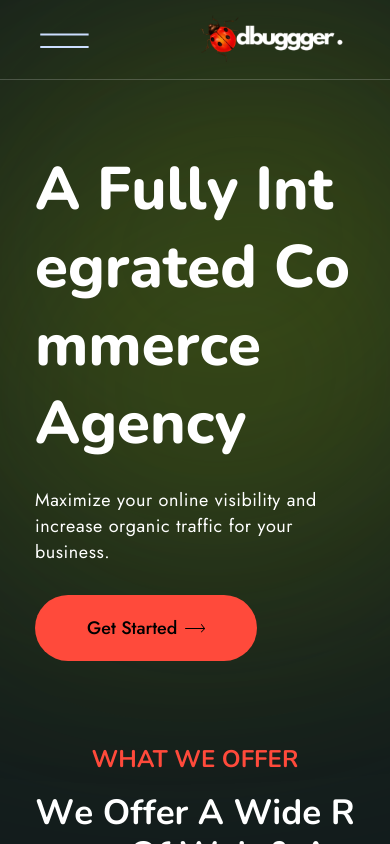
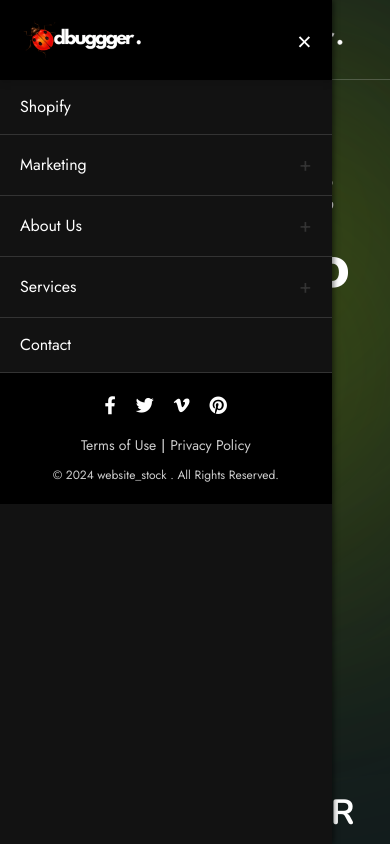
Before and after one commit to debugggerindia/dynamic-dbuggger, a React (Vite) app: page / in a window 390 px wide. Both pictures are taken after a click on the element 97 px from the left and 39 px from the top of the page. Shown: the top 844 px of the page. Built offline with nearby package versions, Linux system fonts and the light colour scheme.

Commit message:
Update navbar.jsx
mobile navbar drawer code updated

```diff
--- a/src/components/shared/navbar.jsx
+++ b/src/components/shared/navbar.jsx
@@ -1,7 +1,7 @@
 import React, { useEffect, useState } from 'react'
 import { Link } from 'react-router-dom'
 import { asset } from '../../assets/assets'
-import './navbar.scss'
+import '../../assets/custom.css'
 
 const Navbar = () => {
     const [showSearch, setShowSearch] = useState(false)
@@ -80,24 +80,32 @@ const Navbar = () => {
         if (currentScroll <= 0) {
             body.classList.remove('scroll-up')
         }
-        if (currentScroll > lastScroll && !body.classList.contains('scroll-down')) {
+        if (
+            currentScroll > lastScroll &&
+            !body.classList.contains('scroll-down')
+        ) {
             body.classList.remove('scroll-up')
             body.classList.add('scroll-down')
         }
-        if (currentScroll < lastScroll && body.classList.contains('scroll-down')) {
+        if (
+            currentScroll < lastScroll &&
+            body.classList.contains('scroll-down')
+        ) {
             body.classList.remove('scroll-down')
             body.classList.add('scroll-up')
         }
         lastScroll = currentScroll
     }
 
-    // mobile - menu - active
     return (
         <>
             <header className="header-area-1 header-sticky">
                 <span className="extra-box-border"></span>
                 <div className="header-wrapper">
-                    <div onClick={() => setMobileMenu(true)} className="menu-bar">
+                    <div
+                        onClick={() => setMobileMenu(true)}
+                        className="menu-bar"
+                    >
                         <a href="#" className="menu-bar-btn">
                             <svg
                                 xmlns="http://www.w3.org/2000/svg"
@@ -112,7 +120,7 @@ const Navbar = () => {
                                     x2="48.6221"
                                     y2="1.41577"
                                     stroke="#CCDEFF"
-                                    stroke-width="2"
+                                    strokeWidth="2"
                                 ></line>
                                 <line
                                     x1="0.249023"
@@ -120,7 +128,7 @@ const Navbar = () => {
                                     x2="48.6221"
                                     y2="13.9224"
                                     stroke="#CCDEFF"
-                                    stroke-width="2"
+                                    strokeWidth="2"
                                 ></line>
                             </svg>
                         </a>
@@ -134,10 +142,12 @@ const Navbar = () => {
                         <ul>
                             {menus.map((menu, index) => (
                                 <li key={menu.title + index}>
-                                    <Link to={menu.url ? `${menu.url}` : '#'} className="font-size-1-18 transition-1">
+                                    <Link
+                                        to={menu.url || '#'}
+                                        className="font-size-1-18 transition-1"
+                                    >
                                         {menu.title}
 
-                                        {/* Only show dropdown indicator if sub_menus exist */}
                                         {menu.sub_menus?.length > 0 && (
                                             <span>
                                                 <svg
@@ -147,37 +157,28 @@ const Navbar = () => {
                                                     fill="none"
                                                     xmlns="http://www.w3.org/2000/svg"
                                                 >
-                                                    <g clip-path="url(#clip0_1_9793)">
                                                     <path
                                                         d="M3.52937 12.868C3.78979 13.2098 4.21271 13.2098 4.47312 12.868L7.80646 8.49298C8.06687 8.15118 8.06687 7.59611 7.80646 7.25431C7.54604 6.91251 7.12312 6.91251 6.86271 7.25431L4.66687 10.1391L4.66687 1.75001C4.66687 1.26603 4.36896 0.875012 4.00021 0.875012C3.63146 0.875012 3.33354 1.26603 3.33354 1.75001L3.33354 10.1391L1.13771 7.25704C0.87729 6.91525 0.454373 6.91525 0.193956 7.25704C-0.0664601 7.59884 -0.0664602 8.15392 0.193956 8.49571L3.52729 12.8707L3.52937 12.868Z"
                                                         fill="#CCDEFF"
                                                     />
-                                                    </g>
-                                                    <defs>
-                                                        <clipPath id="clip0_1_9793">
-                                                            <rect
-                                                                width="8"
-                                                                height="14"
-                                                                fill="white"
-                                                                transform="translate(8 14) rotate(-180)"
-                                                            />
-                                                        </clipPath>
-                                                    </defs>
                                                 </svg>
                                             </span>
                                         )}
                                     </Link>
-
-                                    {/* Render submenu only if sub_menus exists */}
                                     {menu.sub_menus?.length > 0 && (
                                         <ul className="submenu submenu-1">
-                                            {menu.sub_menus.map((sub_menu, subIndex) => (
+                                            {menu.sub_menus.map(
+                                                (sub_menu, subIndex) => (
                                                     <li key={subIndex}>
-                                                    <Link to={sub_menu.url} className="font-size-1-18">
+                                                        <Link
+                                                            to={sub_menu.url}
+                                                            className="font-size-1-18"
+                                                        >
                                                             {sub_menu.title}
                                                         </Link>
                                                     </li>
-                                            ))}
+                                                )
+                                            )}
                                         </ul>
                                     )}
                                 </li>
@@ -185,7 +186,11 @@ const Navbar = () => {
                         </ul>
                     </div>
                     <div className="get-in-touch">
-                        <a href="#" onClick={() => setShowSearch(true)} className="header-search-bar">
+                        <a
+                            href="#"
+                            onClick={() => setShowSearch(true)}
+                            className="header-search-bar"
+                        >
                             <span>
                                 <svg
                                     width="30"
@@ -204,6 +209,104 @@ const Navbar = () => {
                     </div>
                 </div>
             </header>
+            {/* Mobile Navigation */}
+            {/* Mobile Navigation */}
+{mobileMenu && (
+    <div className="mobile-menu">
+        <div className="mobile-menu-header">
+            <div className="logo">
+                <img src={asset.logo_1} alt="Dynamic" />
+            </div>
+            <button className="close-btn" onClick={() => setMobileMenu(false)}>
+                &times;
+            </button>
+        </div>
+        <ul className="mobile-menu-list">
+            {menus.map((menu) => (
+                <li key={menu.key}>
+                    <div
+                        className="menu-item"
+                        onClick={() => {
+                            // Navigate directly if no submenus
+                            if (!menu.sub_menus?.length) {
+                                window.location.href = menu.url; // Direct URL navigation
+                                setMobileMenu(false); // Close the menu after navigation
+                            } else {
+                                // Toggle submenu visibility
+                                setExpendMenu(expendMenu === menu.key ? '' : menu.key);
+                            }
+                        }}
+                    >
+                        <span>{menu.title}</span>
+                        {menu.sub_menus?.length > 0 && (
+                            <button className="expand-btn">
+                                {expendMenu === menu.key ? (
+                                    <span style={{ fontSize: '20px' }}>-</span>
+                                ) : (
+                                    <span style={{ fontSize: '20px' }}>+</span>
+                                )}
+                            </button>
+                        )}
+                    </div>
+                    {expendMenu === menu.key && menu.sub_menus?.length > 0 && (
+                        <ul className="submenu">
+                            {menu.sub_menus.map((sub_menu, subIndex) => (
+                                <li key={subIndex}>
+                                    <a
+                                        href={sub_menu.url}
+                                        onClick={() => setMobileMenu(false)}
+                                    >
+                                        {sub_menu.title}
+                                    </a>
+                                </li>
+                            ))}
+                        </ul>
+                    )}
+                </li>
+            ))}
+        </ul>
+        {/* Footer Section */}
+        <div className="mobile-menu-footer">
+            <div className="footer-social-icons">
+                <ul>
+                    <li>
+                        <a href="#">
+                            <i className="fa-brands fa-facebook-f"></i>
+                        </a>
+                    </li>
+                    <li>
+                        <a href="#">
+                            <i className="fa-brands fa-twitter"></i>
+                        </a>
+                    </li>
+                    <li>
+                        <a href="#">
+                            <i className="fa-brands fa-vimeo-v"></i>
+                        </a>
+                    </li>
+                    <li>
+                        <a href="#">
+                            <i className="fa-brands fa-pinterest"></i>
+                        </a>
+                    </li>
+                </ul>
+            </div>
+            <div className="footer-policy">
+                <a href="#" className="policy-link">
+                    Terms of Use
+                </a>
+                <span>|</span>
+                <a href="#" className="policy-link">
+                    Privacy Policy
+                </a>
+            </div>
+            <p className="footer-copyright">
+                <span>© 2024 </span> website_stock . All Rights Reserved.
+            </p>
+        </div>
+    </div>
+)}
+
         </>
     )
 }
```
Lines whose indentation alone changed are shown as unchanged.
